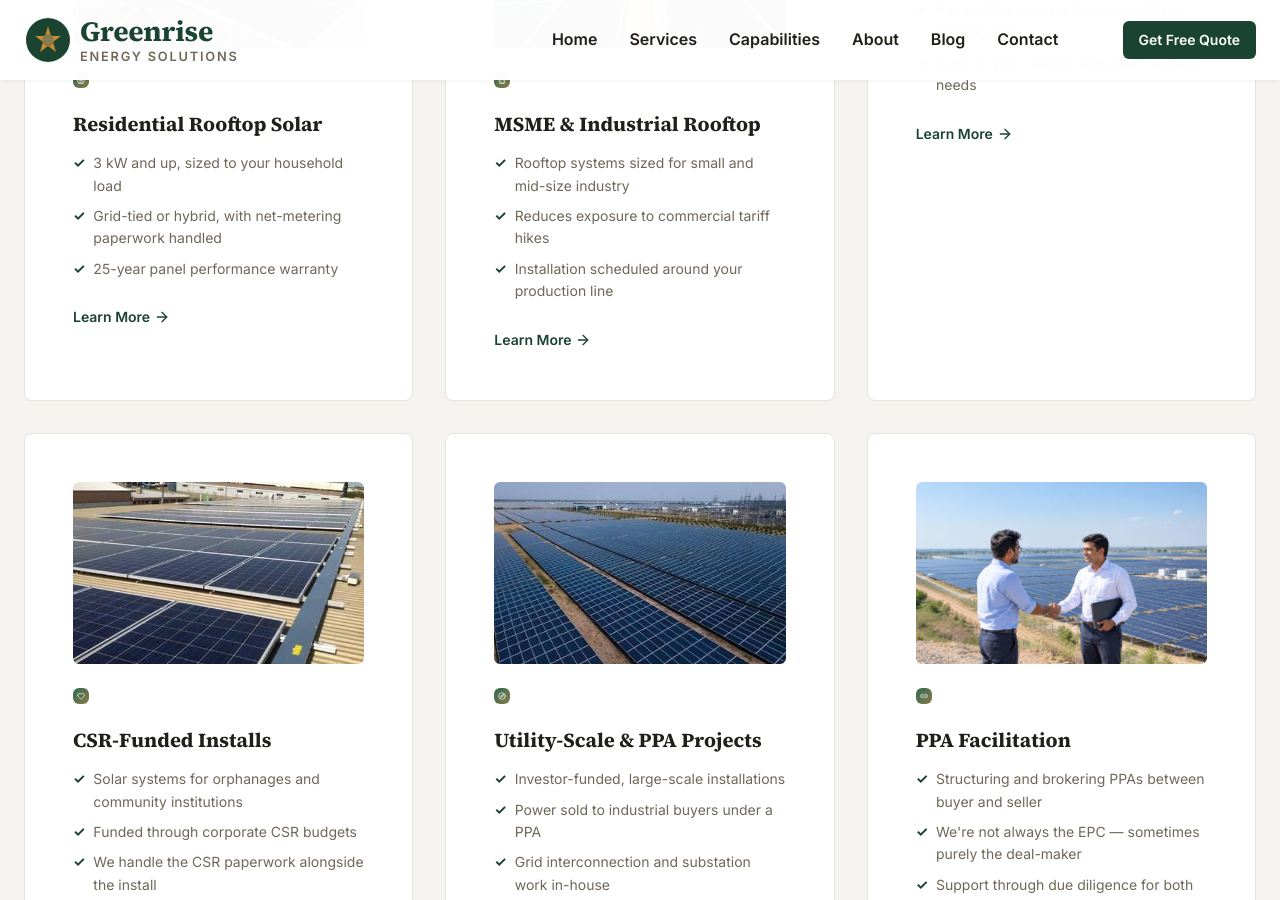
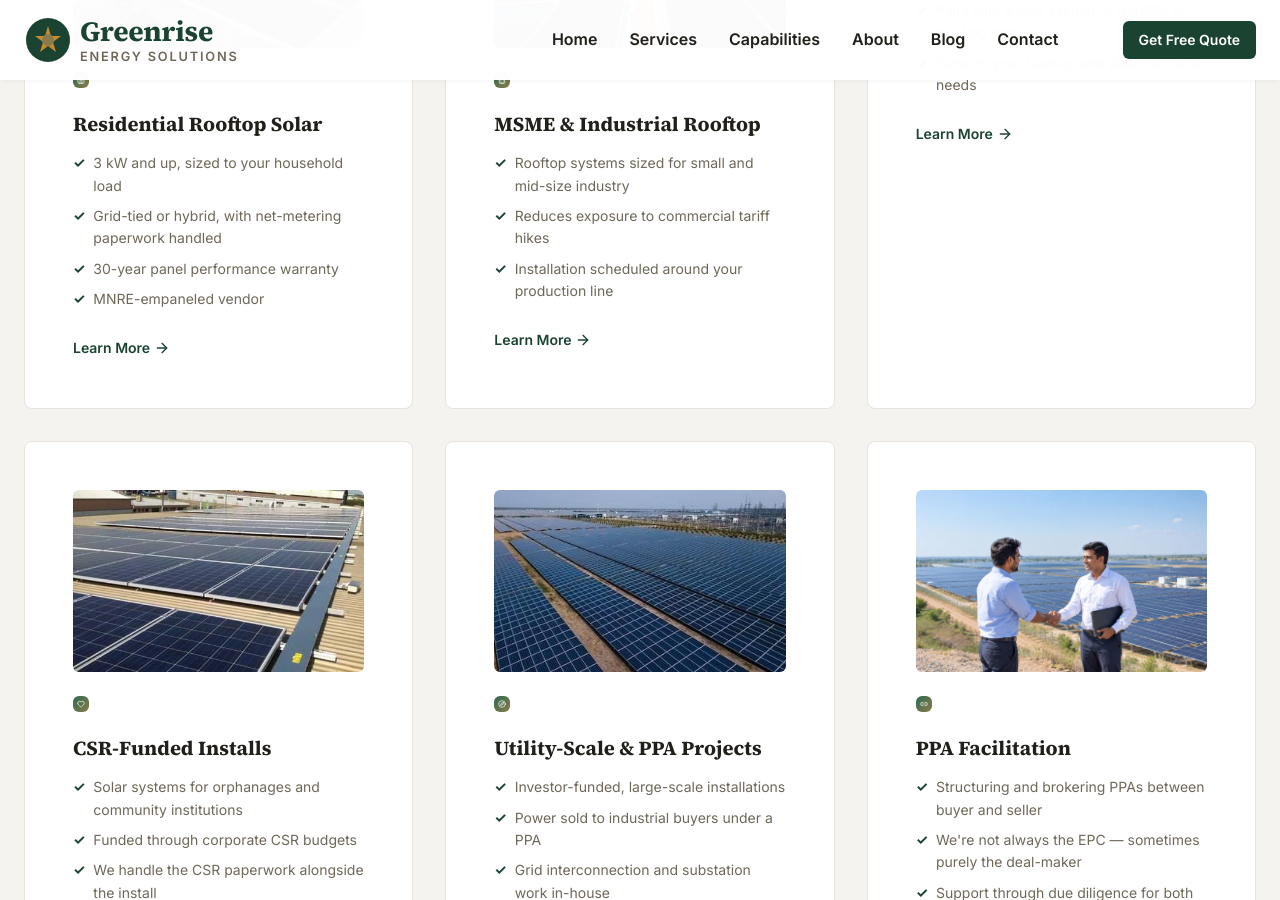
Before and after one commit to nbkarthi/greenriseenergy, a Jekyll site: the page built from index.html, in a window 1280 px wide and 900 px high, scrolled down 1424 px. Built offline with Jekyll 4.4.1, drawn with Linux system fonts in a browser that asks for light colours.

Commit message:
residential card: 30-year warranty, MNRE-empaneled vendor

```diff
--- a/index.html
+++ b/index.html
@@ -184,7 +184,8 @@
             <ul class="service-list">
               <li>3 kW and up, sized to your household load</li>
               <li>Grid-tied or hybrid, with net-metering paperwork handled</li>
-              <li>25-year panel performance warranty</li>
+              <li>30-year panel performance warranty</li>
+              <li>MNRE-empaneled vendor</li>
             </ul>
             <a href="#contact" class="service-link">
               Learn More
```
